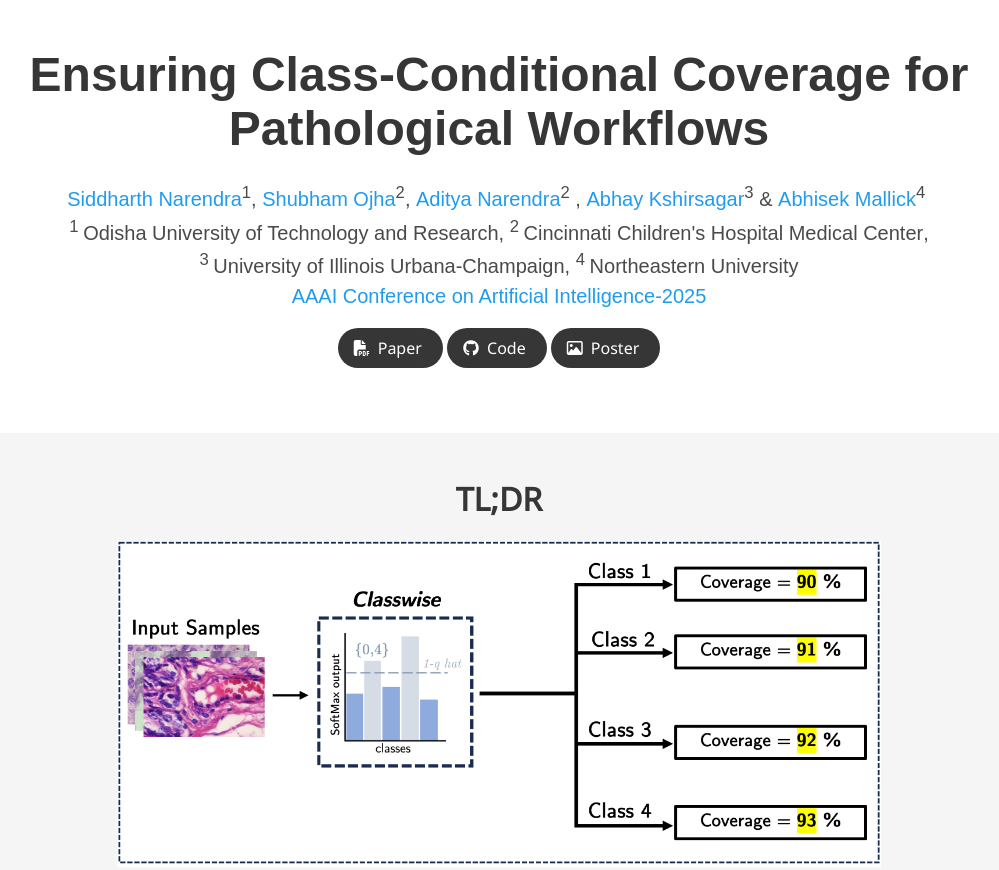
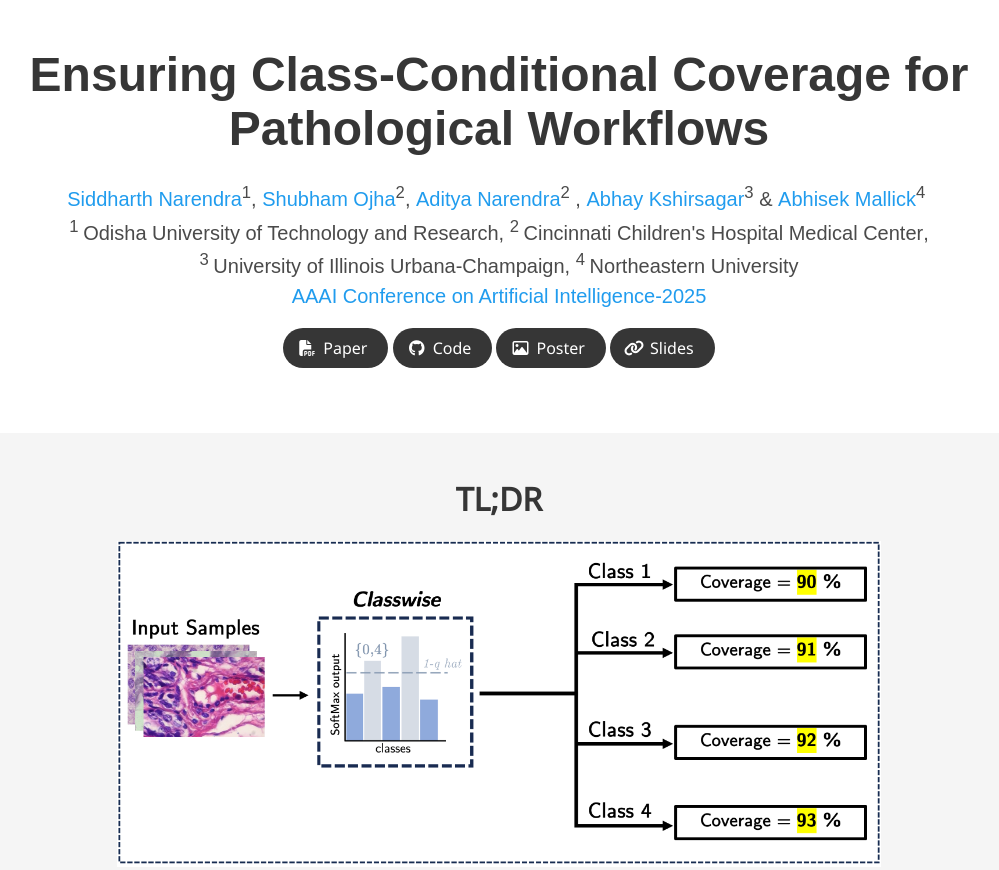
Before and after one commit to classcoveragepathology/classcoveragepathology.github.io, a plain HTML site: page index.html in a window 1280 px wide. Shown: the top 870 px of the page, without its empty margins (141-1140 px from the left). Drawn offline with nearby package versions, Linux system fonts and the light colour scheme; some packages are replaced by stand-ins of ours; some icons are missing; a web font is replaced by a local one.

Commit message:
Update index.html

```diff
--- a/index.html
+++ b/index.html
@@ -112,6 +112,18 @@
                 <span>Poster</span>
               </a>
             </span>
+
+
+              <!-- Slides Link -->
+             <span class="link-block">
+              <a href="https://drive.google.com/file/d/1gq9rFfqA5GZlgSSNMJ6e_IC8fOKco69_/view?usp=sharing" target="_blank"
+              class="external-link button is-normal is-rounded is-dark">
+              <span class="icon">
+                <i class=" fa fa-link"></i>
+              </span>
+              <span>Slides</span>
+            </a>
+          </span>
 
 
             </div>
```
